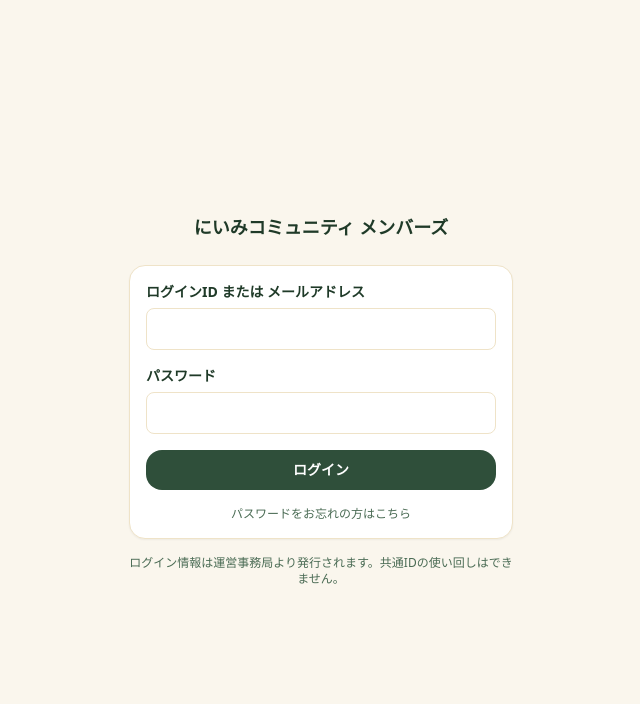
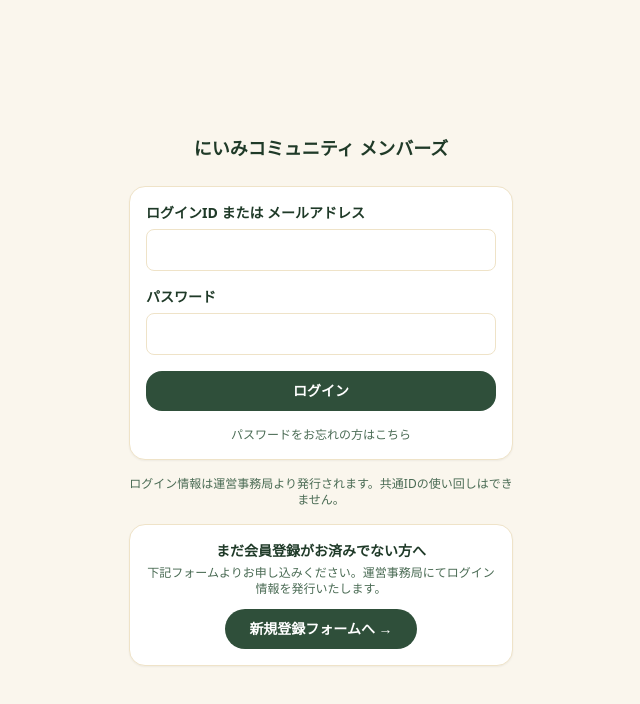
Before and after one commit to koki2130414/niimi-community-members, a Next.js app: page /login in a window 1280 px wide. Shown: the top 704 px of the page, without its empty margins (319-959 px from the left). Built offline with nearby package versions, Linux system fonts and the light colour scheme; no server answers; the database is empty.

Commit message:
Add new-member registration form link to login page

```diff
--- a/src/app/(public)/login/page.tsx
+++ b/src/app/(public)/login/page.tsx
@@ -23,6 +23,23 @@ export default async function LoginPage() {
         <p className="mt-4 text-center text-xs text-brand-green-light">
           ログイン情報は運営事務局より発行されます。共通IDの使い回しはできません。
         </p>
+
+        <Card className="mt-4">
+          <CardBody className="text-center">
+            <p className="text-sm font-semibold text-brand-green-dark">まだ会員登録がお済みでない方へ</p>
+            <p className="mt-1 text-xs text-brand-green-light">
+              下記フォームよりお申し込みください。運営事務局にてログイン情報を発行いたします。
+            </p>
+            <a
+              href="https://forms.gle/g1vD3JPqSUJRNavG8"
+              target="_blank"
+              rel="noopener noreferrer"
+              className="mt-3 inline-block rounded-full bg-brand-green px-6 py-2.5 text-sm font-semibold text-white hover:bg-brand-green-dark"
+            >
+              新規登録フォームへ →
+            </a>
+          </CardBody>
+        </Card>
       </div>
     </div>
   );
```
Also changed, not shown: 1 other file (tests, documents, lock files or other folders).
